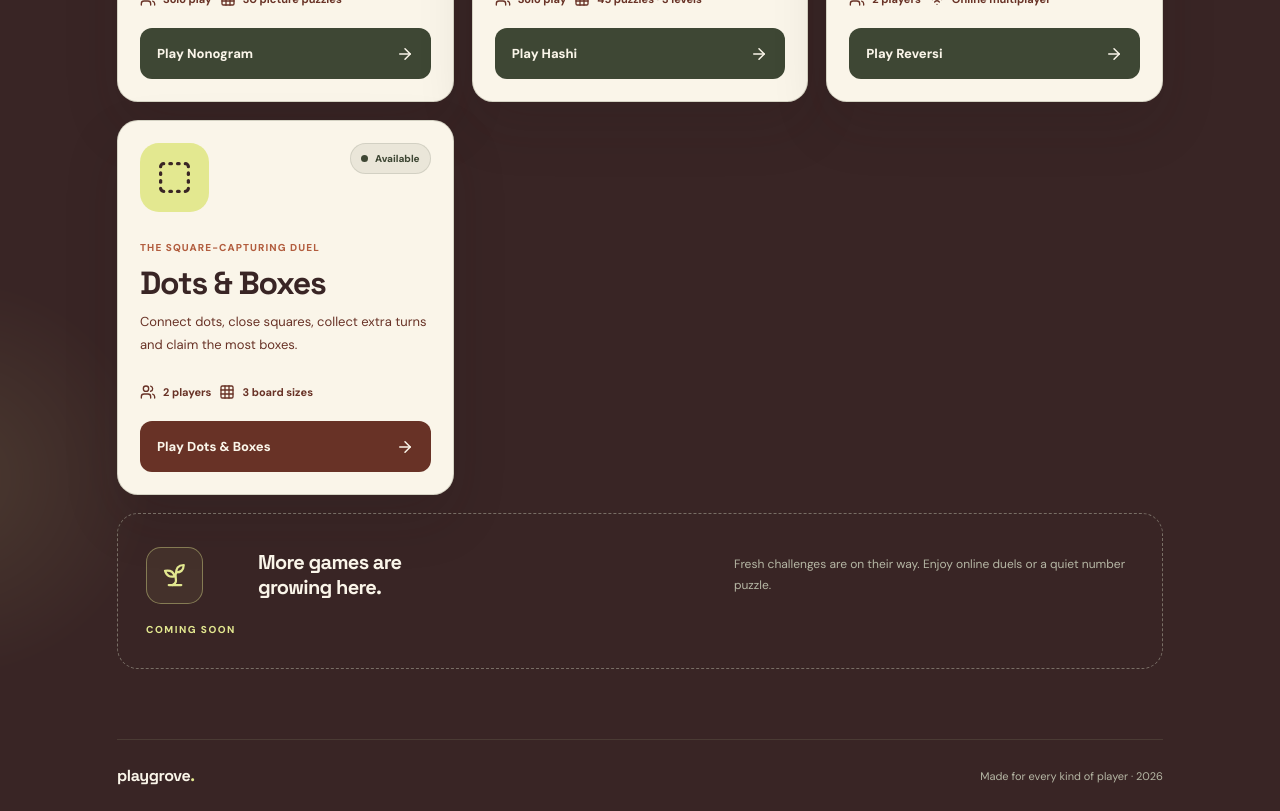
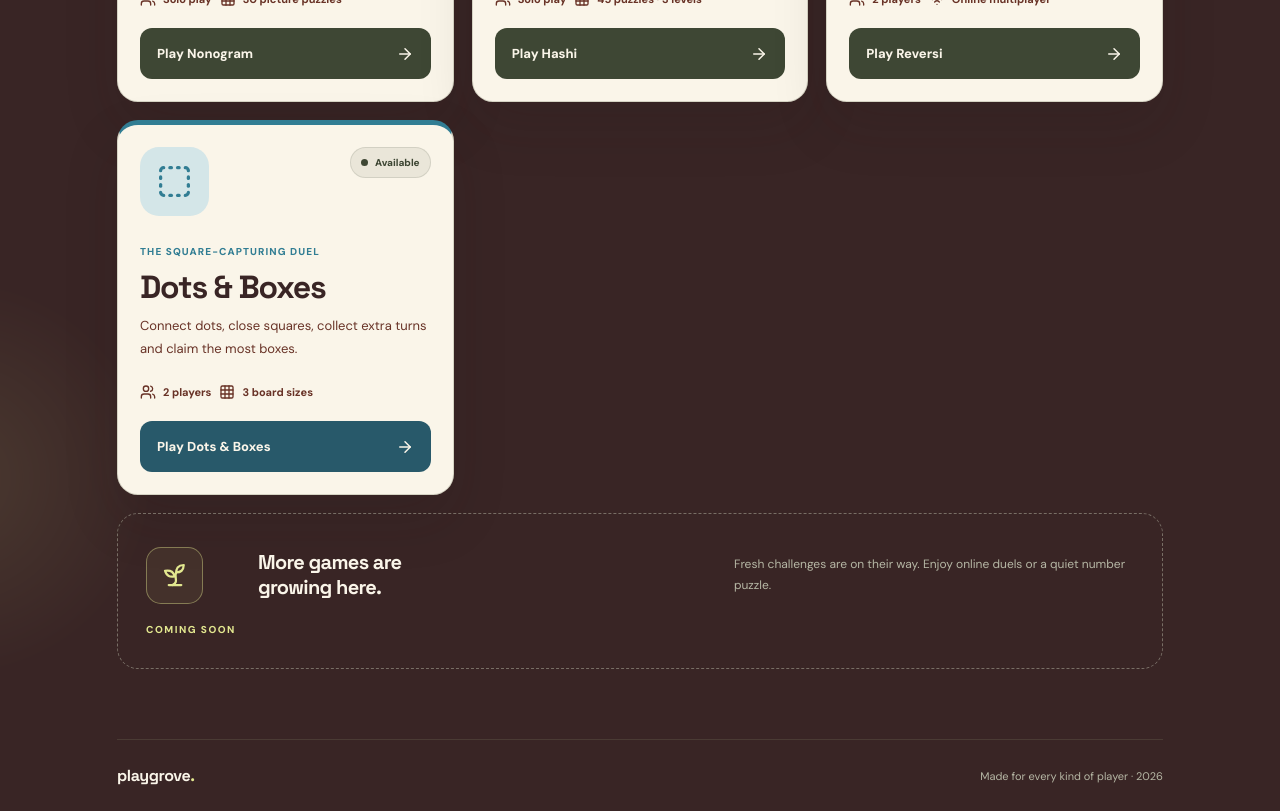
Before and after one commit to HY0831/fourcast-number-duel, a React (Vite) app in the folder client/: page / in a window 1280 px wide. Shown: the part 1760-2571 px from the top of the page. Built offline with nearby package versions, Linux system fonts and the light colour scheme.

Commit message:
test(playgrove): style Game #10 and guard legacy routing and browser checks

```diff
--- a/client/src/playgrove/playgrove.css
+++ b/client/src/playgrove/playgrove.css
@@ -253,3 +253,9 @@
 .pg-reversi-card .pg-card-kicker{color:var(--pg-foliage)}
 .pg-reversi-play{background:var(--pg-foliage)}
 .pg-reversi-play:hover{background:var(--pg-redwood)}
+
+/* Playgrove Game #10 — Dots & Boxes */
+.pg-dots-card{border-top:5px solid #317D93}
+.pg-dots-symbol{background:#D4E6E8;color:#317D93}
+.pg-dots-card .pg-card-kicker{color:#317D93}
+.pg-dots-play{background:#28596A}.pg-dots-play:hover{background:#397C8F}
```
